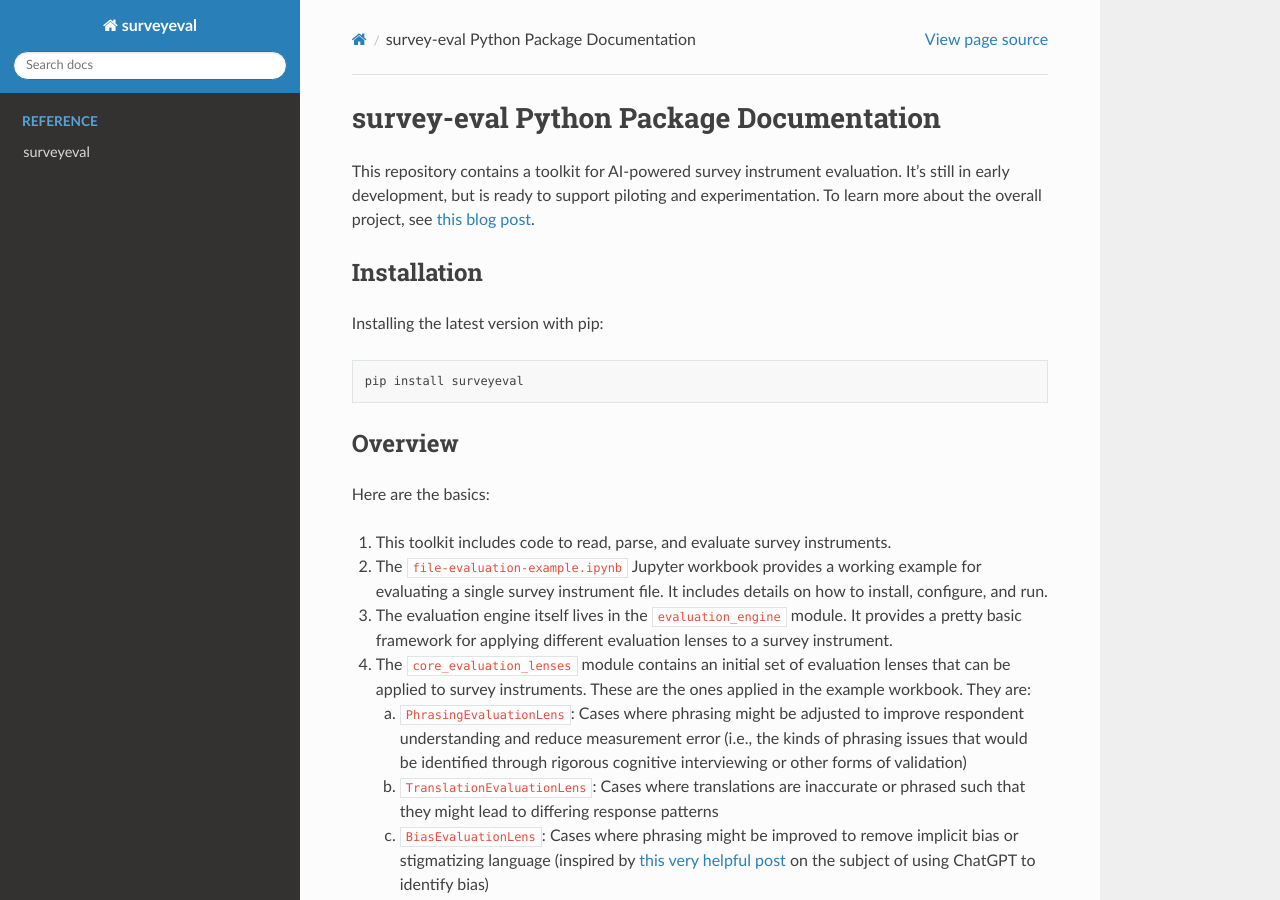
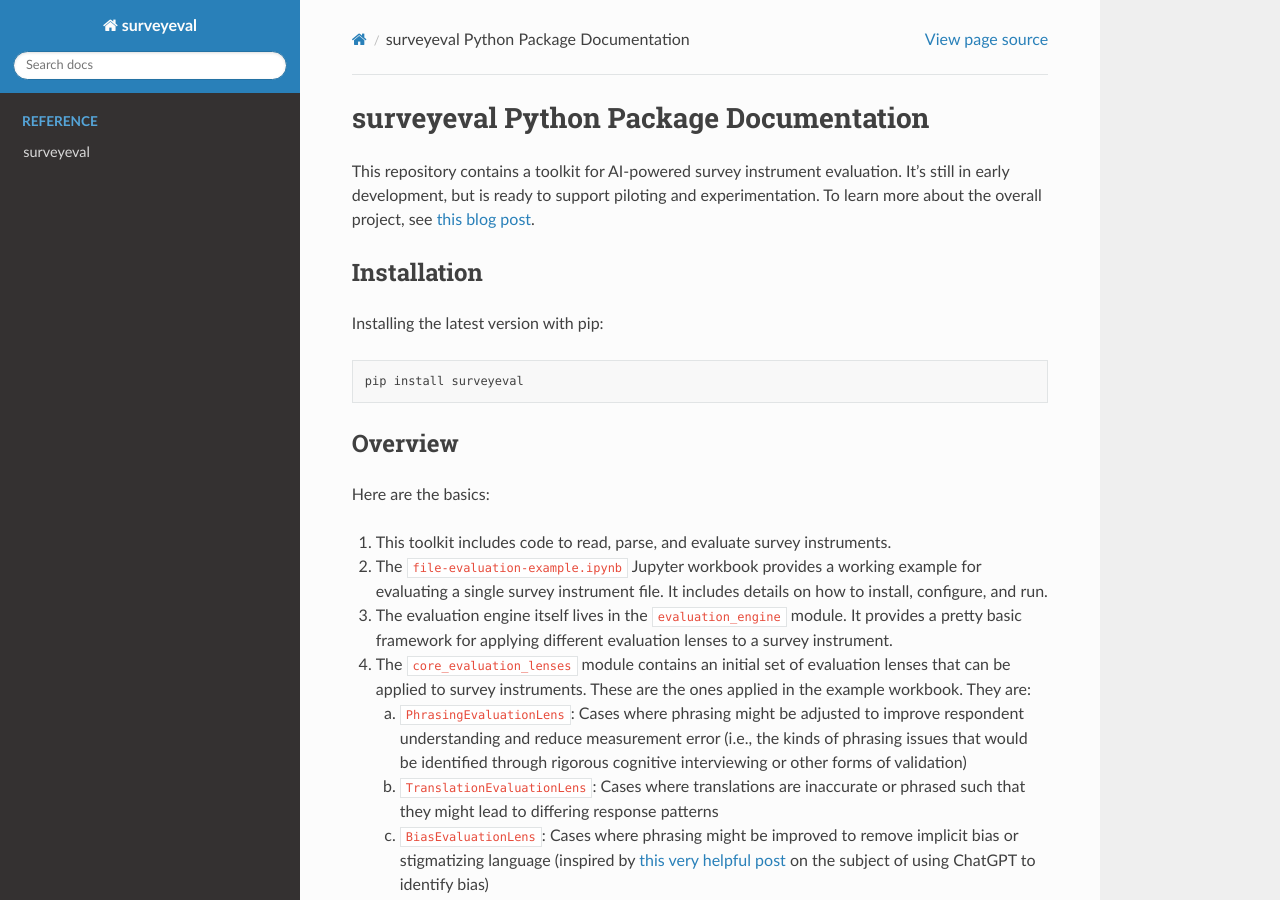
Before and after one commit to higherbar-ai/survey-eval, a Sphinx documentation site: the page built from docs/source/index.rst, in a window 1280 px wide and 900 px high. Built offline with Sphinx 7.4.7 and the Read the Docs theme 2.0.0, drawn with Linux system fonts in a browser that asks for light colours.

Commit message:
Updated docs title to match intended package name.

```diff
--- a/docs/source/index.rst
+++ b/docs/source/index.rst
@@ -1,5 +1,5 @@
-survey-eval Python Package Documentation
-========================================
+surveyeval Python Package Documentation
+=======================================
 
 .. include:: ../../README.rst
     :start-after: ==========
```
